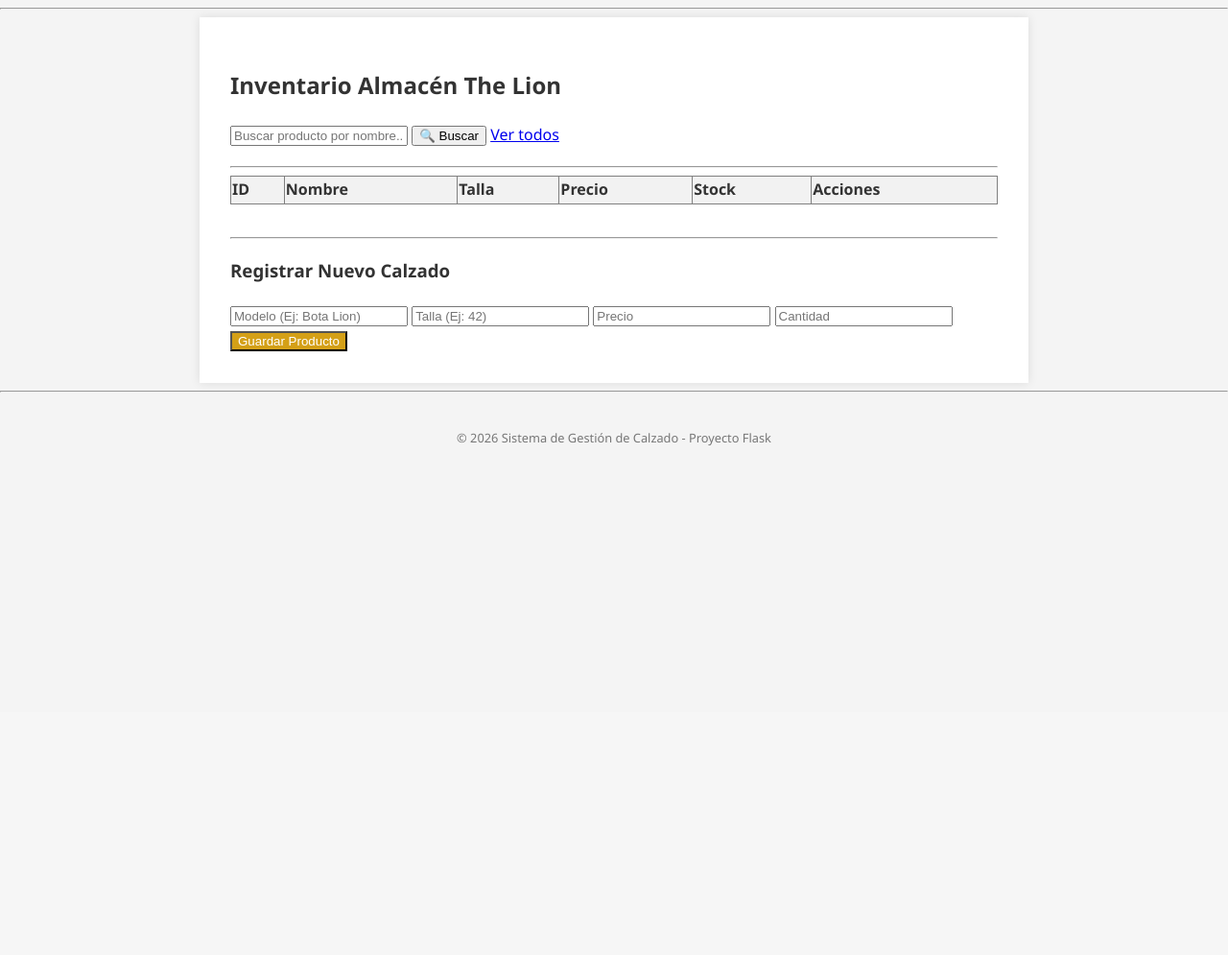
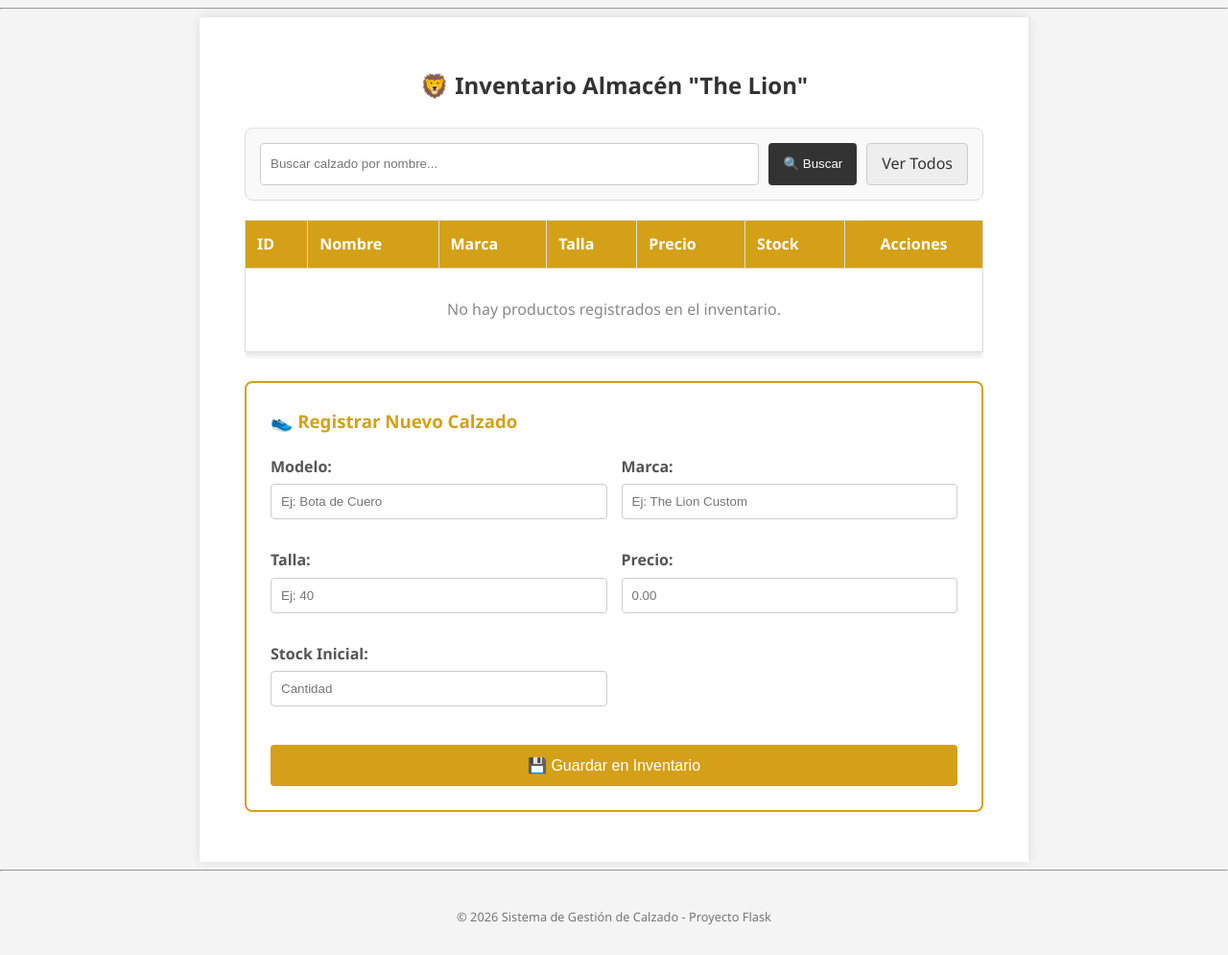
Before and after one commit to JONATHANFELIX115/sistema_ventas_calzado_the_lion, a Flask app: page / in a window 1280 px wide. Shown: the part 58-1053 px from the top of the page at 96% size. Before the commit the page ends 522 px from the top, so only its background shows below. Run offline with Flask 3, Linux system fonts and the light colour scheme; lists and menus that the app fills with data are empty.

Commit message:
CRUD completo con MySQL finalizado

```diff
--- a/app.py
+++ b/app.py
@@ -7,8 +7,6 @@ import csv
 app = Flask(__name__)
 
 # --- 1. CONFIGURACIÓN PARA MYSQL (XAMPP Puerto 3307) ---
-# Cambiamos SQLite por MySQL
-# usuario: root | contraseña: (vacía) | host: localhost | puerto: 3307 | base de datos: the_lion
 app.config['SQLALCHEMY_DATABASE_URI'] = 'mysql+pymysql://root:@localhost:3307/the_lion'
 app.config['SQLALCHEMY_TRACK_MODIFICATIONS'] = False
 
@@ -19,38 +17,31 @@ class Producto(db.Model):
     __tablename__ = 'productos'
     id = db.Column(db.Integer, primary_key=True)
     nombre = db.Column(db.String(100), nullable=False)
-    # Agregué 'marca' porque vi que la tienes en tu tabla de phpMyAdmin
     marca = db.Column(db.String(100), nullable=True)
     precio = db.Column(db.Float, nullable=False)
     stock = db.Column(db.Integer, nullable=False)
     talla = db.Column(db.Integer, nullable=False)
 
-# --- 3. GUARDADO EN ARCHIVOS (Se mantiene exactamente igual) ---
+# --- 3. GUARDADO EN ARCHIVOS ---
 def guardar_en_archivos(p):
     data_dir = "inventario/data/"
-    if not os.path.exists(data_dir):
-        os.makedirs(data_dir)
-
+    if not os.path.exists(data_dir): os.makedirs(data_dir)
     prod_dict = {'nombre': p.nombre, 'precio': p.precio, 'stock': p.stock, 'talla': p.talla}
 
-    with open(data_dir + "datos.txt", "a") as f:
-        f.write(f"{p.nombre} - Talla: {p.talla}\n")
-
+    with open(data_dir + "datos.txt", "a") as f: f.write(f"{p.nombre} - Talla: {p.talla}\n")
     json_file = data_dir + "datos.json"
     lista = []
     if os.path.exists(json_file) and os.path.getsize(json_file) > 0:
         with open(json_file, "r") as f: lista = json.load(f)
     lista.append(prod_dict)
     with open(json_file, "w") as f: json.dump(lista, f, indent=4)
-
     with open(data_dir + "datos.csv", "a", newline='') as f:
         csv.writer(f).writerow([p.nombre, p.precio, p.stock, p.talla])
 
-# --- 4. RUTAS ---
+# --- 4. RUTAS (CRUD COMPLETO) ---
 
 @app.route('/')
 def index():
-    # Ahora trae los datos de MySQL en lugar de SQLite
     productos = Producto.query.all()
     return render_template('index.html', productos=productos)
 
@@ -58,14 +49,33 @@ def index():
 def agregar_producto():
     nuevo = Producto(
         nombre=request.form.get('nombre'),
-        marca=request.form.get('marca'), # Se captura del formulario
+        marca=request.form.get('marca'),
         precio=float(request.form.get('precio')),
         stock=int(request.form.get('stock')),
         talla=int(request.form.get('talla'))
     )
     db.session.add(nuevo)
     db.session.commit()
-    guardar_en_archivos(nuevo) # Sigue funcionando para tus reportes
+    guardar_en_archivos(nuevo)
+    return redirect(url_for('index'))
+
+# NUEVA RUTA: Ver el formulario de edición
+@app.route('/editar/<int:id>')
+def editar(id):
+    producto = Producto.query.get_or_404(id)
+    return render_template('editar.html', producto=producto)
+
+# NUEVA RUTA: Guardar los cambios del producto
+@app.route('/actualizar/<int:id>', methods=['POST'])
+def actualizar(id):
+    p = Producto.query.get_or_404(id)
+    p.nombre = request.form.get('nombre')
+    p.marca = request.form.get('marca')
+    p.talla = int(request.form.get('talla'))
+    p.precio = float(request.form.get('precio'))
+    p.stock = int(request.form.get('stock'))
+
+    db.session.commit()
     return redirect(url_for('index'))
 
 @app.route('/eliminar/<int:id>', methods=['POST'])
@@ -83,6 +93,5 @@ def buscar():
 
 if __name__ == '__main__':
     with app.app_context():
-        # Crea las tablas en MySQL si no existen
         db.create_all()
     app.run(debug=True)
--- a/templates/index.html
+++ b/templates/index.html
@@ -1,53 +1,140 @@
 {% extends "base.html" %}
+
 {% block content %}
-<h2>Inventario Almacén The Lion</h2>
+<style>
+    /* Configuración General */
+    .inventory-container {
+        font-family: 'Segoe UI', Arial, sans-serif;
+        max-width: 1000px;
+        margin: 20px auto;
+        padding: 0 15px;
+    }
 
-<form action="{{ url_for('buscar') }}" method="GET" style="margin-bottom: 20px;">
-    <input type="text" name="query" placeholder="Buscar producto por nombre..." required>
-    <button type="submit">🔍 Buscar</button>
-    <a href="{{ url_for('index') }}">Ver todos</a>
+    h2 { color: #333; text-align: center; margin-bottom: 25px; }
+
+    /* Buscador */
+    .search-section {
+        background: #f9f9f9;
+        padding: 15px;
+        border-radius: 8px;
+        margin-bottom: 20px;
+        border: 1px solid #ddd;
+    }
+    .search-form { display: flex; gap: 10px; }
+    .search-input { flex: 1; padding: 10px; border-radius: 4px; border: 1px solid #ccc; }
+
+    /* Botones */
+    .btn { padding: 8px 15px; border-radius: 4px; border: none; cursor: pointer; text-decoration: none; font-weight: 500; transition: 0.3s; }
+    .btn-dark { background: #333; color: white; }
+    .btn-light { background: #eee; color: #333; border: 1px solid #ccc; }
+    .btn-delete { background: #e74c3c; color: white; font-size: 0.85rem; }
+    .btn-save { background: #d4a017; color: white; padding: 12px 25px; font-size: 16px; width: 100%; }
+    .btn:hover { opacity: 0.8; }
+
+    /* Tabla */
+    .table-container { overflow-x: auto; }
+    table { width: 100%; border-collapse: collapse; margin-bottom: 30px; box-shadow: 0 4px 6px rgba(0,0,0,0.1); background: white; }
+    th { background-color: #d4a017; color: white; padding: 12px; text-align: left; border: 1px solid #ddd; }
+    td { padding: 12px; border: 1px solid #ddd; vertical-align: middle; }
+    .price-tag { color: #27ae60; font-weight: bold; }
+
+    /* Formulario */
+    .form-card {
+        background: #fff;
+        padding: 25px;
+        border: 2px solid #d4a017;
+        border-radius: 8px;
+    }
+    .form-grid { display: grid; grid-template-columns: 1fr 1fr; gap: 15px; }
+    .full-width { grid-column: span 2; }
+    .form-group label { display: block; margin-bottom: 5px; font-weight: bold; color: #555; }
+    .form-group input { width: 100%; padding: 10px; border: 1px solid #ccc; border-radius: 4px; box-sizing: border-box; }
+</style>
+
+<div class="inventory-container">
+
+    <h2>🦁 Inventario Almacén "The Lion"</h2>
+
+    <div class="search-section">
+        <form action="{{ url_for('buscar') }}" method="GET" class="search-form">
+            <input type="text" name="query" class="search-input" placeholder="Buscar calzado por nombre..." required>
+            <button type="submit" class="btn btn-dark">🔍 Buscar</button>
+            <a href="{{ url_for('index') }}" class="btn btn-light">Ver Todos</a>
         </form>
+    </div>
 
-<hr>
-
-<table border="1" style="width:100%; border-collapse: collapse; text-align: left;">
+    <div class="table-container">
+        <table>
             <thead>
-        <tr style="background-color: #f2f2f2;">
+                <tr>
                     <th>ID</th>
                     <th>Nombre</th>
+                    <th>Marca</th>
                     <th>Talla</th>
                     <th>Precio</th>
                     <th>Stock</th>
-            <th>Acciones</th>
+                    <th style="text-align: center;">Acciones</th>
                 </tr>
             </thead>
             <tbody>
                 {% for p in productos %}
                 <tr>
                     <td>{{ p.id }}</td>
-            <td>{{ p.nombre }}</td>
+                    <td><strong>{{ p.nombre }}</strong></td>
+                    <td>{{ p.marca }}</td>
                     <td>{{ p.talla }}</td>
-            <td>${{ p.precio }}</td>
-            <td>{{ p.stock }} units</td>
-            <td>
+                    <td class="price-tag">${{ "%.2f"|format(p.precio) }}</td>
+                    <td>{{ p.stock }} unidades</td>
+                    <td style="text-align: center;">
                         <form action="{{ url_for('eliminar', id=p.id) }}" method="POST" style="display:inline;">
-                    <button type="submit" onclick="return confirm('¿Estás seguro de eliminar este calzado?')">Eliminar</button>
+                            <button type="submit" class="btn btn-delete"
+                                    onclick="return confirm('¿Eliminar {{ p.nombre }} del inventario?')">
+                                Eliminar
+                            </button>
                         </form>
+                    </td>
+                </tr>
+                {% else %}
+                <tr>
+                    <td colspan="7" style="text-align: center; padding: 30px; color: #888;">
+                        No hay productos registrados en el inventario.
                     </td>
                 </tr>
                 {% endfor %}
             </tbody>
         </table>
+    </div>
 
-<br><hr>
+    <div class="form-card">
+        <h3 style="margin-top: 0; color: #d4a017; margin-bottom: 20px;">👟 Registrar Nuevo Calzado</h3>
+        <form action="{{ url_for('agregar_producto') }}" method="POST" class="form-grid">
+            <div class="form-group">
+                <label>Modelo:</label>
+                <input type="text" name="nombre" placeholder="Ej: Bota de Cuero" required>
+            </div>
+            <div class="form-group">
+                <label>Marca:</label>
+                <input type="text" name="marca" placeholder="Ej: The Lion Custom" required>
+            </div>
+            <div class="form-group">
+                <label>Talla:</label>
+                <input type="number" name="talla" placeholder="Ej: 40" required>
+            </div>
+            <div class="form-group">
+                <label>Precio:</label>
+                <input type="number" step="0.01" name="precio" placeholder="0.00" required>
+            </div>
+            <div class="form-group">
+                <label>Stock Inicial:</label>
+                <input type="number" name="stock" placeholder="Cantidad" required>
+            </div>
+            <div class="full-width" style="text-align: right; margin-top: 10px;">
+                <button type="submit" class="btn btn-save">
+                    💾 Guardar en Inventario
+                </button>
+            </div>
+        </form>
+    </div>
 
-<h3>Registrar Nuevo Calzado</h3>
-<form action="{{ url_for('agregar_producto') }}" method="POST">
-    <input type="text" name="nombre" placeholder="Modelo (Ej: Bota Lion)" required>
-    <input type="number" name="talla" placeholder="Talla (Ej: 42)" required>
-    <input type="number" step="0.01" name="precio" placeholder="Precio" required>
-    <input type="number" name="stock" placeholder="Cantidad" required>
-    <button type="submit" style="background-color: #d4a017; color: white; cursor: pointer;">Guardar Producto</button>
-</form>
-
+</div>
 {% endblock %}
```
Also changed, not shown: templates/editar.html (added, +49 -0 lines). Lines whose indentation alone changed are shown as unchanged.
